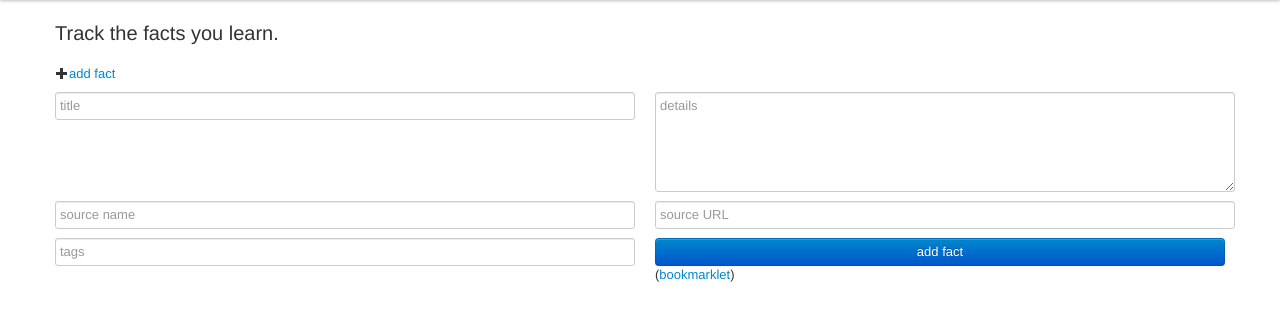
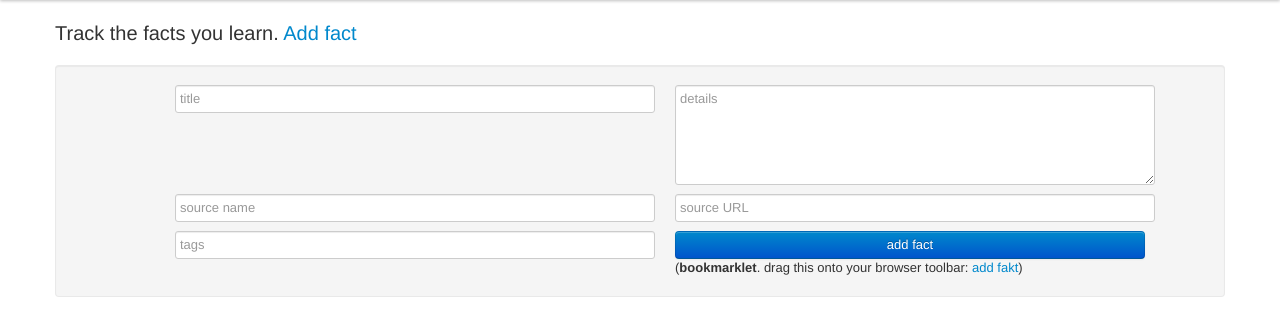
Before and after one commit to thraxil/faktum, a Django app: template templates/main/index.html in a window 1280 px wide, after a click on "Add fact". Shown: the part 40-361 px from the top of the page. Run offline with Django 3.2, Linux system fonts and the light colour scheme; the template is opened without the code that fills it, so the values that code supplies are empty; the visitor is signed in with stand-in values (Sample User, id 1); some libraries are stand-ins or nearby versions.

Commit message:
some add-form styling

```diff
--- a/templates/main/index.html
+++ b/templates/main/index.html
@@ -19,45 +19,46 @@
 {% if not request.user.is_authenticated %}
 <a href="/registration/register/">Register now to get started</a>.
 Or <a href="/accounts/login/?next=/">Login</a> if you already have an account.
+{% else %}
+ <a href="#add-form" class="add-form-opener" onclick="window.toggleForm();return false">Add fact</a>
 {% endif %}
 </p>
 
 {% if request.user.is_authenticated %}
-<p><a href="#add-form" class="add-form-opener"
-      onclick="window.toggleForm();return false"><i class="icon-plus"></i>add fact</a></p>
+
 <div id="add-form" class="{% if not source_url %}hide{% endif %}">
-<form action="/add/" method="post" class="add-fact">
+<form action="/add/" method="post" class="add-fact well">
 
 <div class="row">
-  <div class="span6">
+  <div class="span5 offset1">
       <input type="text" name="title" placeholder="title" />
   </div>
 
-  <div class="span6">
+  <div class="span5">
       <textarea name="details" rows="5" placeholder="details">{{details}}</textarea>
   </div>
 </div>
 
 <div class="row">
-  <div class="span6">
+  <div class="span5 offset1">
       <input type="text" name="source_name" value="{{source_name}}"
       placeholder="source name"/>
   </div>
-  <div class="span6">
+  <div class="span5">
       <input type="text" name="source_url" value="{{source_url}}"
       placeholder="source URL"/>
   </div>
 </div>
 
 <div class="row">
-<div class="span6">
+<div class="span5 offset1">
     <input type="text" name="tags" placeholder="tags" />
 </div>
-<div class="span6">
+<div class="span5">
 <input type="submit" value="add fact" class="btn btn-primary" />
 </form>
 
-(<a href="javascript:window.location='http://faktum.thraxil.org/?source_url='+escape(window.location)+';source_name='+escape(document.title)+';details='+escape((window.getSelection)?window.getSelection():document.getSelection());">bookmarklet</a>)
+(<b>bookmarklet</b>. drag this onto your browser toolbar: <a href="javascript:window.location='http://faktum.thraxil.org/?source_url='+escape(window.location)+';source_name='+escape(document.title)+';details='+escape((window.getSelection)?window.getSelection():document.getSelection());">add fakt</a>)
 </div>
 </div>
 </div>
```
